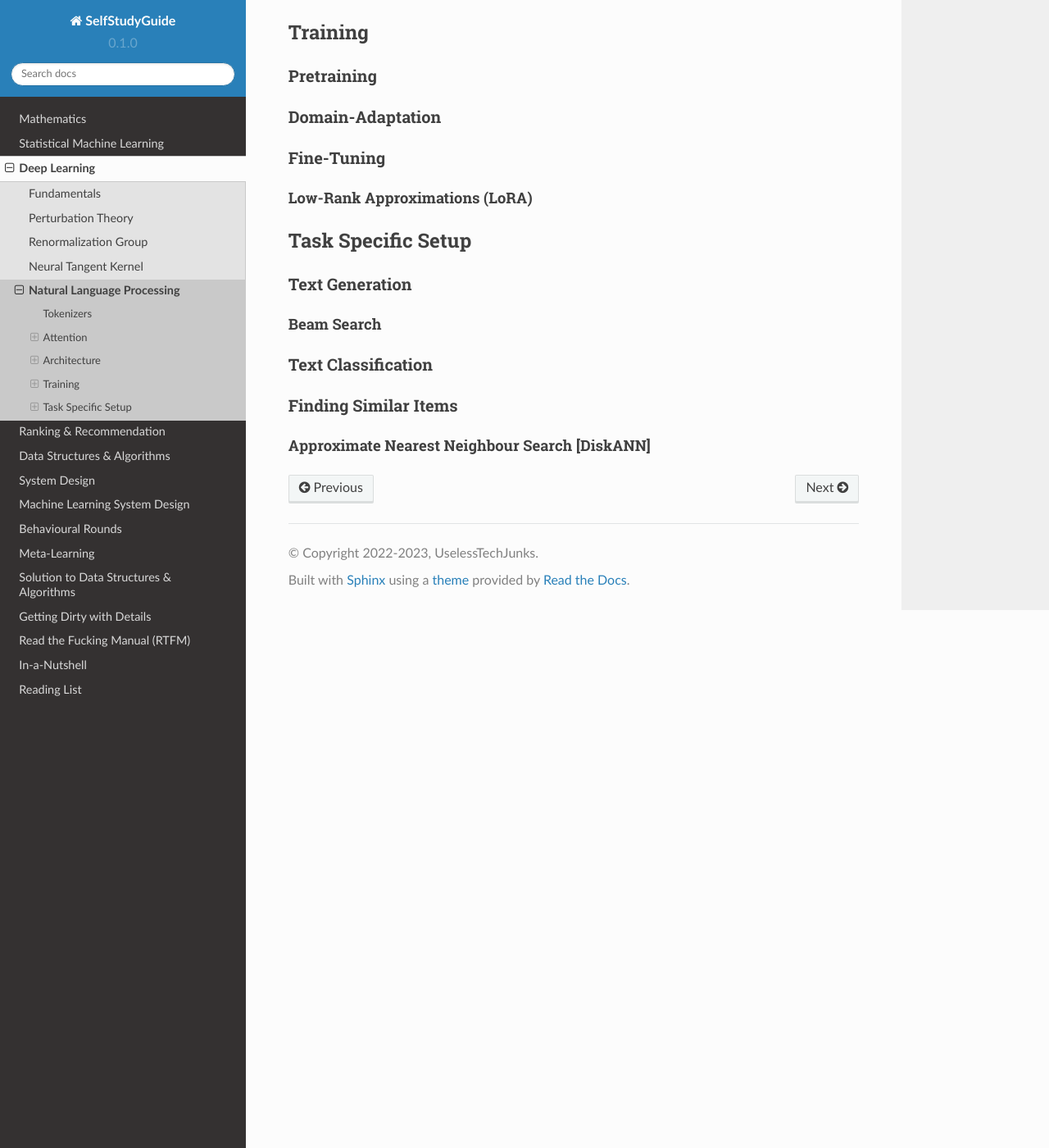
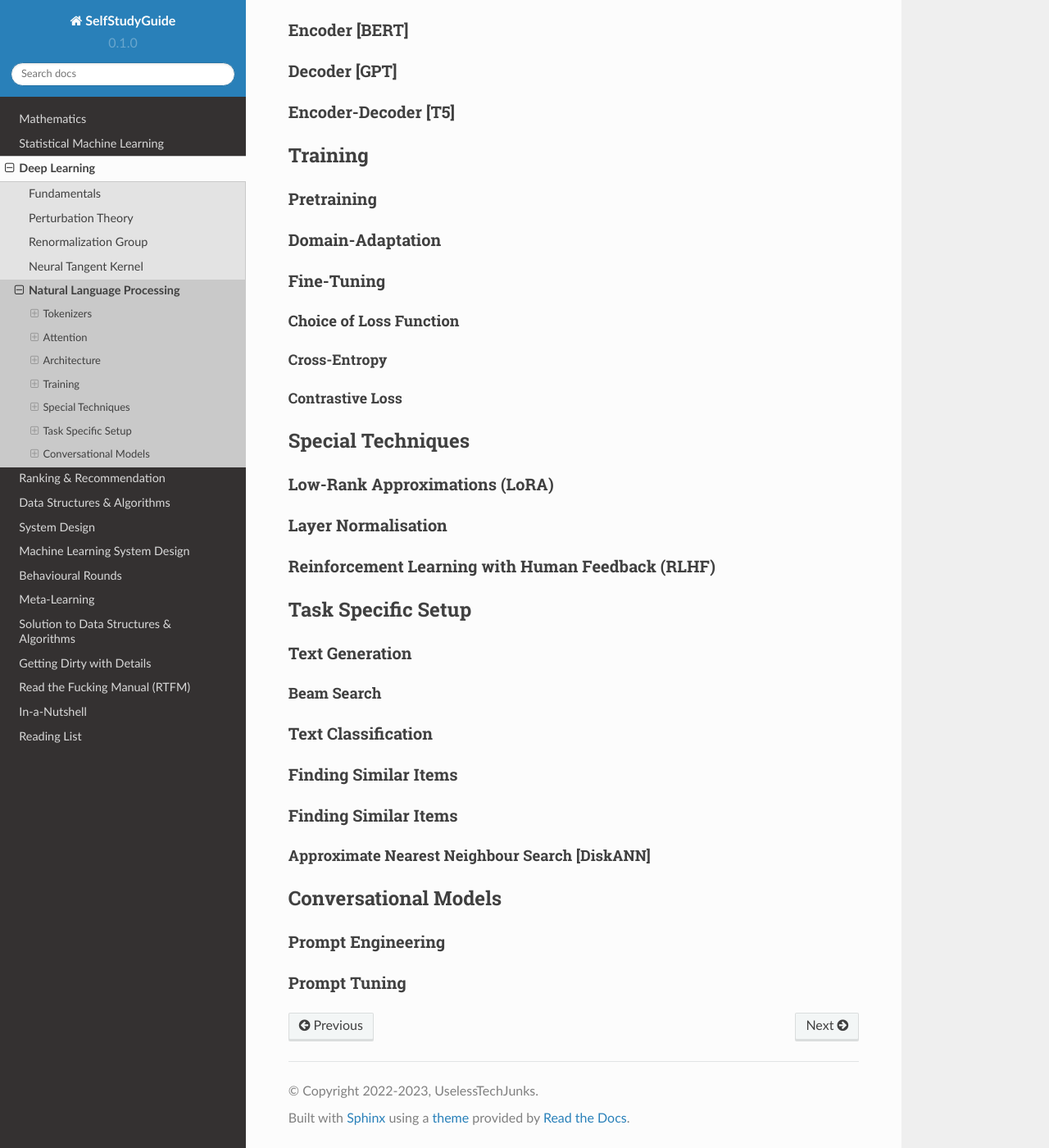
Before and after one commit to uselesstechjunks/leetcode, a Sphinx documentation site: the page built from docs/source/dl/nlp.rst, in a window 1280 px wide and 1400 px high, scrolled down 706 px. Shown: the whole window at 82% size. Built offline with Sphinx 7.4.7 and the Read the Docs theme 2.0.0, drawn with Linux system fonts in a browser that asks for light colours; some of the changed text lies outside the part shown.

Commit message:
Update nlp.rst

```diff
--- a/docs/source/dl/nlp.rst
+++ b/docs/source/dl/nlp.rst
@@ -37,8 +43,21 @@ Domain-Adaptation
 =========================================================================================
 Fine-Tuning
 =========================================================================================
+Choice of Loss Function
+-----------------------------------------------------------------------------------------
+Cross-Entropy
+^^^^^^^^^^^^^^^^^^^^^^^^^^^^^^^^^^^^^^^^^^^^^^^^^^^^^^^^^^^^^^^^^^^^^^^^^^^^^^^^^^^^^^^^^
+Contrastive Loss
+^^^^^^^^^^^^^^^^^^^^^^^^^^^^^^^^^^^^^^^^^^^^^^^^^^^^^^^^^^^^^^^^^^^^^^^^^^^^^^^^^^^^^^^^^
+*****************************************************************************************
+Special Techniques
+*****************************************************************************************
 Low-Rank Approximations (LoRA)
------------------------------------------------------------------------------------------
+=========================================================================================
+Layer Normalisation
+=========================================================================================
+Reinforcement Learning with Human Feedback (RLHF)
+=========================================================================================
 
 *****************************************************************************************
 Task Specific Setup
@@ -51,5 +70,15 @@ Text Classification
 =========================================================================================
 Finding Similar Items
 =========================================================================================
+Finding Similar Items
+=========================================================================================
 Approximate Nearest Neighbour Search [DiskANN]
 -----------------------------------------------------------------------------------------
+
+*****************************************************************************************
+Conversational Models
+*****************************************************************************************
+Prompt Engineering
+=========================================================================================
+Prompt Tuning
+=========================================================================================
```
Also changed, not shown: other parts of docs/source/dl/nlp.rst (+6 -0 lines).
